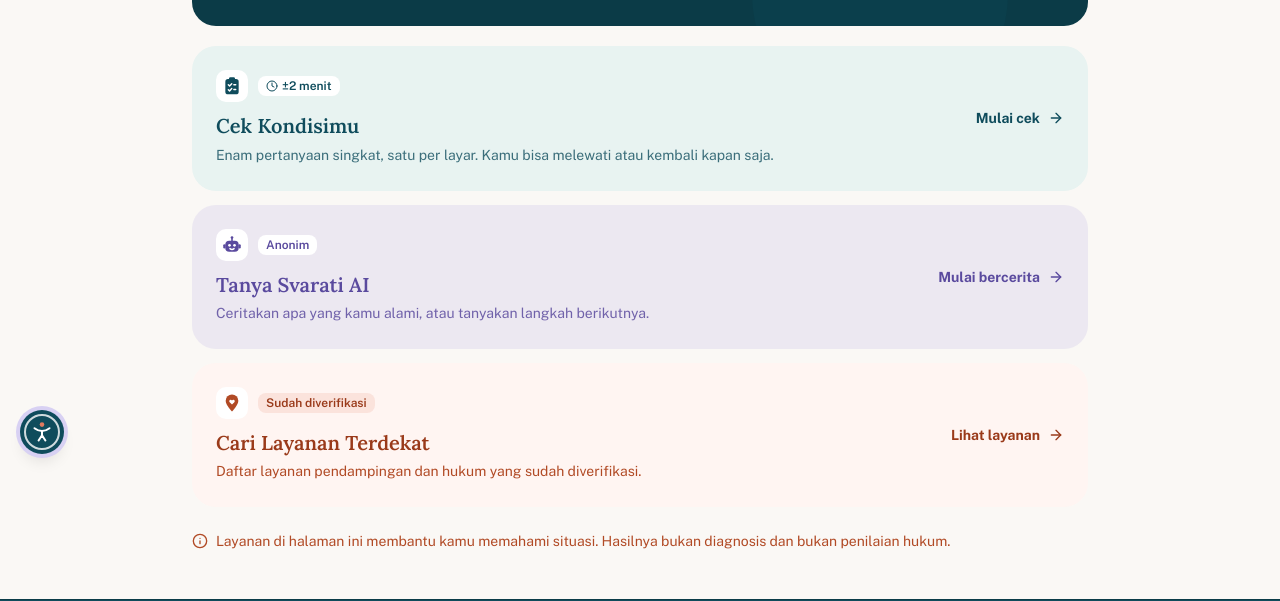
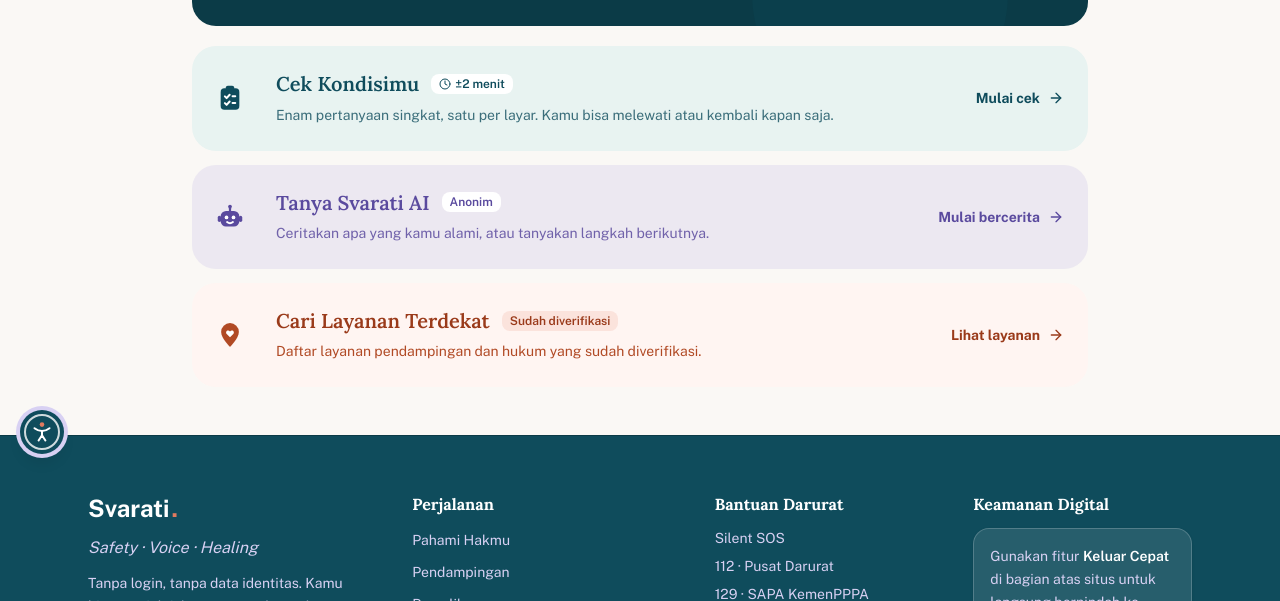
Before and after one commit to Team-4-RA-Lasminingrat-PI-2026/svarati-project, a Next.js app: page /kuratif in a window 1280 px wide. Shown: the part 326-927 px from the top of the page. Built offline with nearby package versions, Linux system fonts and the light colour scheme; no server answers.

Commit message:
RLA024: ikon tanpa ubin latar dan hapus catatan kaki
- Ikon berdiri sendiri tanpa kotak putih di belakangnya
- Nama layanan dan label kecilnya kini satu baris, keterangan di bawah
- Catatan kaki "Layanan di halaman ini membantu kamu memahami situasi"
  dihapus, berikut teksnya di content/labels.js

```diff
--- a/app/kuratif/page.js
+++ b/app/kuratif/page.js
@@ -1,6 +1,6 @@
 import Link from "next/link";
 import { MENU_UTAMA, KURATIF, serviceContent } from "@/content/labels";
-import { ArrowRight, Clock, Info, Users } from "lucide-react";
+import { ArrowRight, Clock, Users } from "lucide-react";
 
 // Ikon padat buatan sendiri. Warnanya ikut text-* dari pemanggil,
 // bagian putih sengaja putih karena ditaruh di atas ubin putih.
@@ -146,11 +146,14 @@ export default function Page() {
                   href={item.href}
                   className={`group flex items-center justify-between gap-5 rounded-3xl p-5 transition hover:-translate-y-0.5 focus-visible:outline-2 focus-visible:outline-offset-2 focus-visible:outline-svarati-teal sm:gap-8 sm:p-6 ${warna.kartu}`}
                 >
-                  <div className="min-w-0">
-                    <div className="mb-2.5 flex items-center gap-2.5">
-                      <span className="grid size-8 shrink-0 place-items-center rounded-lg bg-white">
-                        <Icon className={`size-5 ${warna.ikon}`} />
-                      </span>
+                  {/* Ikon berdiri sendiri tanpa ubin latar */}
+                  <Icon className={`size-7 shrink-0 ${warna.ikon}`} />
+
+                  <div className="min-w-0 flex-1">
+                    <div className="flex flex-wrap items-center gap-x-3 gap-y-1.5">
+                      <h2 className={`text-xl font-semibold leading-snug ${warna.judul}`}>
+                        {item.nama}
+                      </h2>
                       <span
                         className={`inline-flex items-center gap-1 rounded-md px-2 py-1 text-xs font-semibold leading-none ${warna.chip}`}
                       >
@@ -161,11 +164,7 @@ export default function Page() {
                       </span>
                     </div>
 
-                    <h2 className={`text-xl font-semibold leading-snug ${warna.judul}`}>
-                      {item.nama}
-                    </h2>
-
-                    <p className={`mt-1 text-sm leading-relaxed ${warna.teks}`}>
+                    <p className={`mt-1.5 text-sm leading-relaxed ${warna.teks}`}>
                       {menuKuratif.desc[item.id]}
                     </p>
                   </div>
@@ -186,12 +185,6 @@ export default function Page() {
             );
           })}
         </ul>
-
-        {/* Catatan kaki */}
-        <p className="mt-6 flex items-start gap-2 text-sm text-svarati-coral-dark">
-          <Info className="mt-0.5 h-4 w-4 shrink-0" aria-hidden="true" />
-          <span>{menuKuratif.disclaimer}</span>
-        </p>
       </div>
     </div>
   );
--- a/content/labels.js
+++ b/content/labels.js
@@ -457,7 +457,6 @@ export const KURATIF = {
   menu: {
     title: "Ada yang bisa menemanimu, kapan pun kamu mau.",
     intro: "Pilih langkah yang paling sesuai dengan kondisimu saat ini. Kamu bisa mulai dari mana saja.",
-    disclaimer: "Layanan di halaman ini membantu kamu memahami situasi. Hasilnya bukan diagnosis dan bukan penilaian hukum.",
     // Bagian judul yang diberi coretan lengkung. Sengaja menyorot bagian
     // yang menenangkan, bukan bagian yang menyebut pengalaman pengguna.
     judulTekanan: "kapan pun kamu mau.",
```
